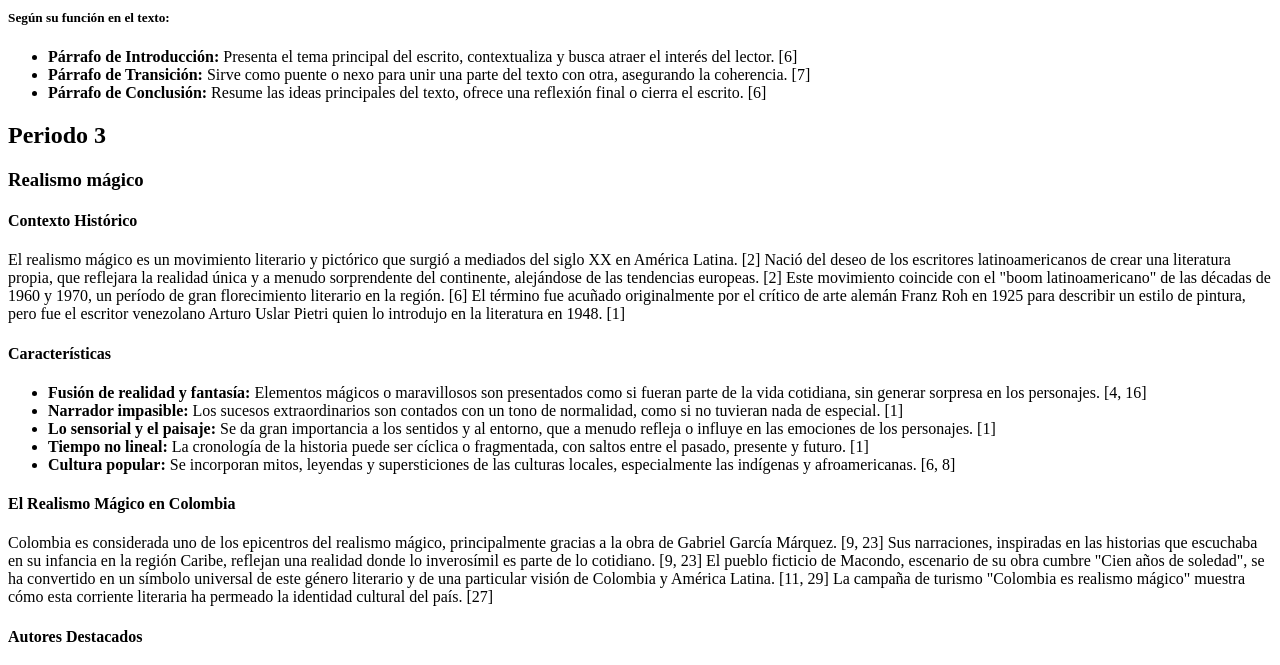
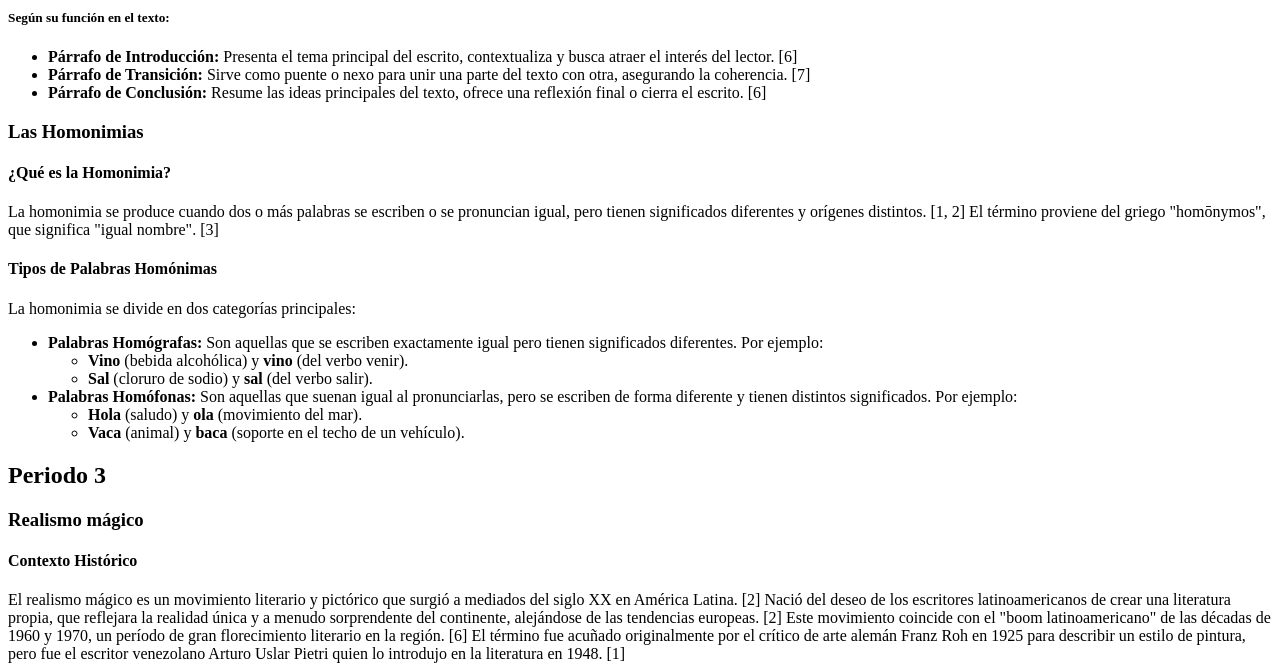
Before and after one commit to Sebas404040/Jadde_Saray, a plain HTML site: page index.html in a window 1280 px wide. Shown: the part 3380-4045 px from the top of the page. Drawn offline with Linux system fonts and the light colour scheme.

Commit message:
feat: :building_construction: Topic structure
Structure created succesfully

none

```diff
--- a/index.html
+++ b/index.html
@@ -164,6 +164,28 @@
                     <li><strong>Párrafo de Introducción:</strong> Presenta el tema principal del escrito, contextualiza y busca atraer el interés del lector. [6]</li>
                     <li><strong>Párrafo de Transición:</strong> Sirve como puente o nexo para unir una parte del texto con otra, asegurando la coherencia. [7]</li>
                     <li><strong>Párrafo de Conclusión:</strong> Resume las ideas principales del texto, ofrece una reflexión final o cierra el escrito. [6]</li>
+                </ul>
+            </article>
+            <h3>Las Homonimias</h3>
+            <article>
+                <h4>¿Qué es la Homonimia?</h4>
+                <p>La homonimia se produce cuando dos o más palabras se escriben o se pronuncian igual, pero tienen significados diferentes y orígenes distintos. [1, 2] El término proviene del griego "homōnymos", que significa "igual nombre". [3]</p>
+
+                <h4>Tipos de Palabras Homónimas</h4>
+                <p>La homonimia se divide en dos categorías principales:</p>
+                <ul>
+                    <li><strong>Palabras Homógrafas:</strong> Son aquellas que se escriben exactamente igual pero tienen significados diferentes. Por ejemplo:
+                        <ul>
+                            <li><strong>Vino</strong> (bebida alcohólica) y <strong>vino</strong> (del verbo venir).</li>
+                            <li><strong>Sal</strong> (cloruro de sodio) y <strong>sal</strong> (del verbo salir).</li>
+                        </ul>
+                    </li>
+                    <li><strong>Palabras Homófonas:</strong> Son aquellas que suenan igual al pronunciarlas, pero se escriben de forma diferente y tienen distintos significados. Por ejemplo:
+                        <ul>
+                            <li><strong>Hola</strong> (saludo) y <strong>ola</strong> (movimiento del mar).</li>
+                            <li><strong>Vaca</strong> (animal) y <strong>baca</strong> (soporte en el techo de un vehículo).</li>
+                        </ul>
+                    </li>
                 </ul>
             </article>
         </section>
```
